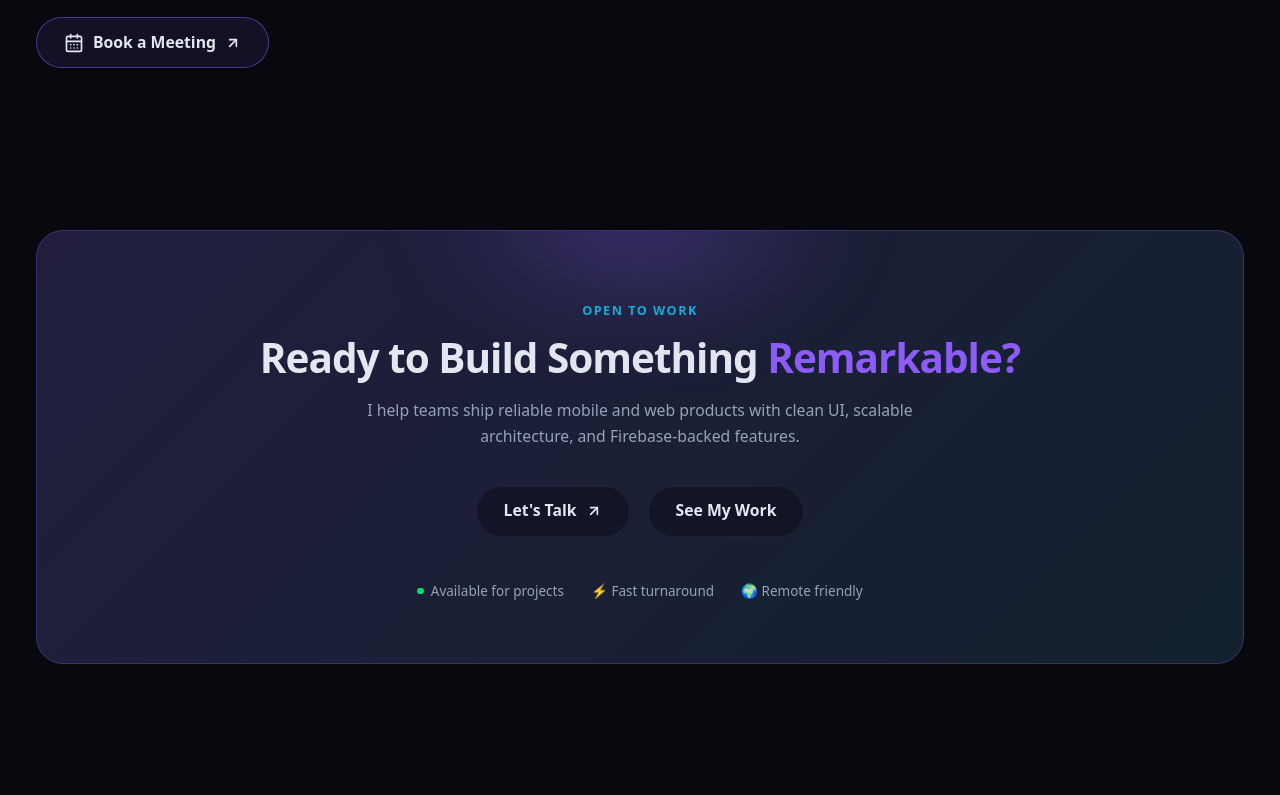
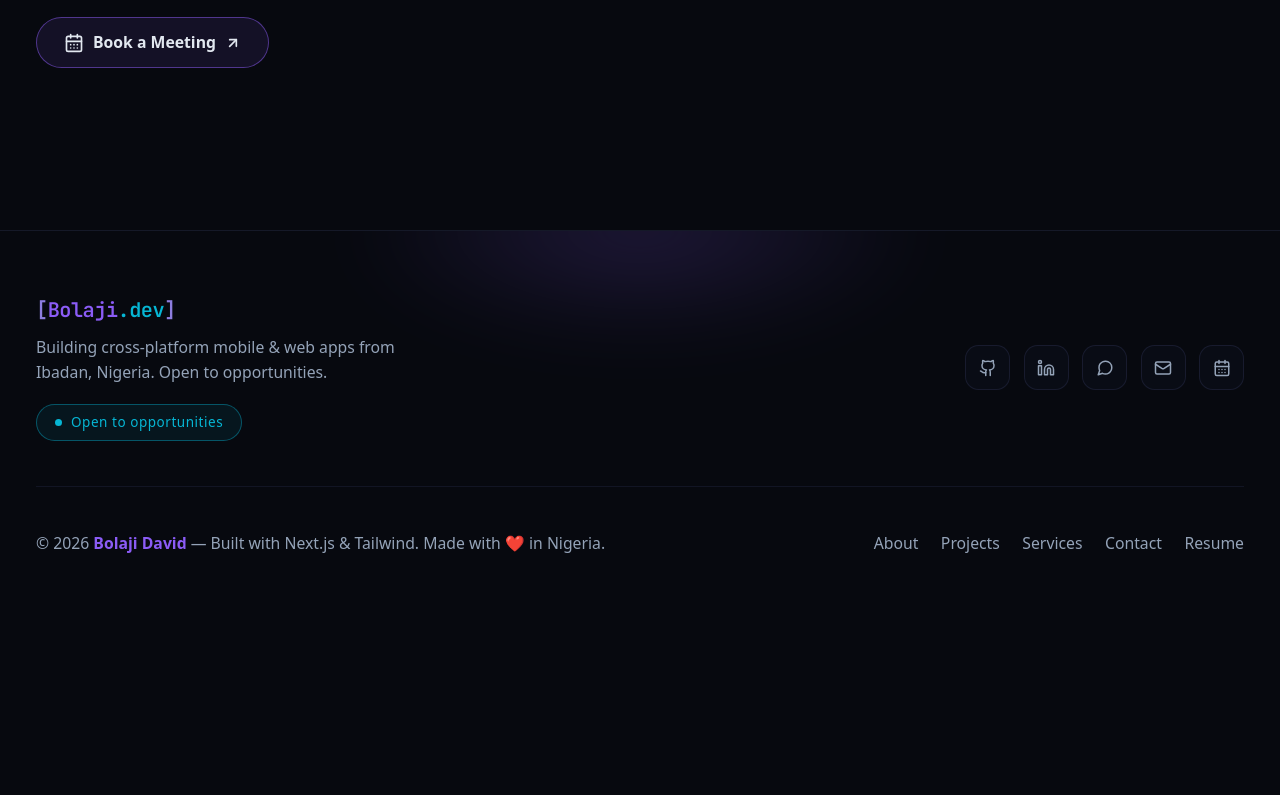
Before and after one commit to bolajidavid25/Bolaji-Portfolio, a Next.js app: page / in a window 1280 px wide. Shown: the part 8565-9360 px from the top of the page. After the commit the page ends 9182 px from the top, so only its background shows below. Built offline with nearby package versions, Linux system fonts and the light colour scheme.

Commit message:
Banner removal

```diff
--- a/src/app/page.tsx
+++ b/src/app/page.tsx
@@ -775,40 +775,7 @@ export default function Home() {
       {/* ══════════════════════════════════════
           CTA BANNER
       ══════════════════════════════════════ */}
-      <section className="py-16" aria-label="CTA">
-        <div className="mx-auto max-w-6xl px-5 md:px-8">
-          <MotionInView>
-            <div
-              className="relative overflow-hidden rounded-3xl p-10 sm:p-14 text-center"
-              style={{
-                background: "linear-gradient(135deg, color-mix(in oklab, rgb(var(--accentA)) 18%, rgb(var(--card))), color-mix(in oklab, rgb(var(--accentB)) 12%, rgb(var(--card))))",
-                border: "1px solid color-mix(in oklab, rgb(var(--accentA)) 30%, transparent)",
-              }}
-            >
-              <div className="pointer-events-none absolute left-1/2 top-0 h-48 w-96 -translate-x-1/2 -translate-y-1/2 rounded-full" style={{ background: "radial-gradient(ellipse, color-mix(in oklab, rgb(var(--accentA)) 30%, transparent), transparent 70%)", filter: "blur(40px)" }} aria-hidden />
-              <p className="eyebrow mb-4" style={{ color: "rgb(var(--accentB))" }}>Open to Work</p>
-              <h2 className="text-3xl font-bold tracking-tight sm:text-4xl">
-                Ready to Build Something <span className="text-[rgb(var(--accentA))]">Remarkable?</span>
-              </h2>
-              <p className="mx-auto mt-4 max-w-lg text-sm leading-relaxed text-[rgb(var(--muted))]">
-                I help teams ship reliable mobile and web products with clean UI, scalable architecture, and Firebase-backed features.
-              </p>
-              <div className="mt-8 flex flex-wrap items-center justify-center gap-4">
-                <a href="/#contact" className="btn-outline px-8 py-3">
-                  Let&apos;s Talk
-                  <svg xmlns="http://www.w3.org/2000/svg" width="16" height="16" viewBox="0 0 24 24" fill="none" stroke="currentColor" strokeWidth="2.5" strokeLinecap="round" strokeLinejoin="round" aria-hidden><path d="M7 17L17 7" /><path d="M7 7h10v10" /></svg>
-                </a>
-                <a href="/#projects" className="btn-outline px-8 py-3">See My Work</a>
-              </div>
-              <div className="mt-10 flex flex-wrap items-center justify-center gap-6 text-xs text-[rgb(var(--muted))]">
-                <span className="flex items-center gap-1.5"><span className="h-1.5 w-1.5 rounded-full bg-green-400 inline-block" />Available for projects</span>
-                <span>⚡ Fast turnaround</span>
-                <span>🌍 Remote friendly</span>
-              </div>
-            </div>
-          </MotionInView>
-        </div>
-      </section>
+
     </div>
   );
 }
```
